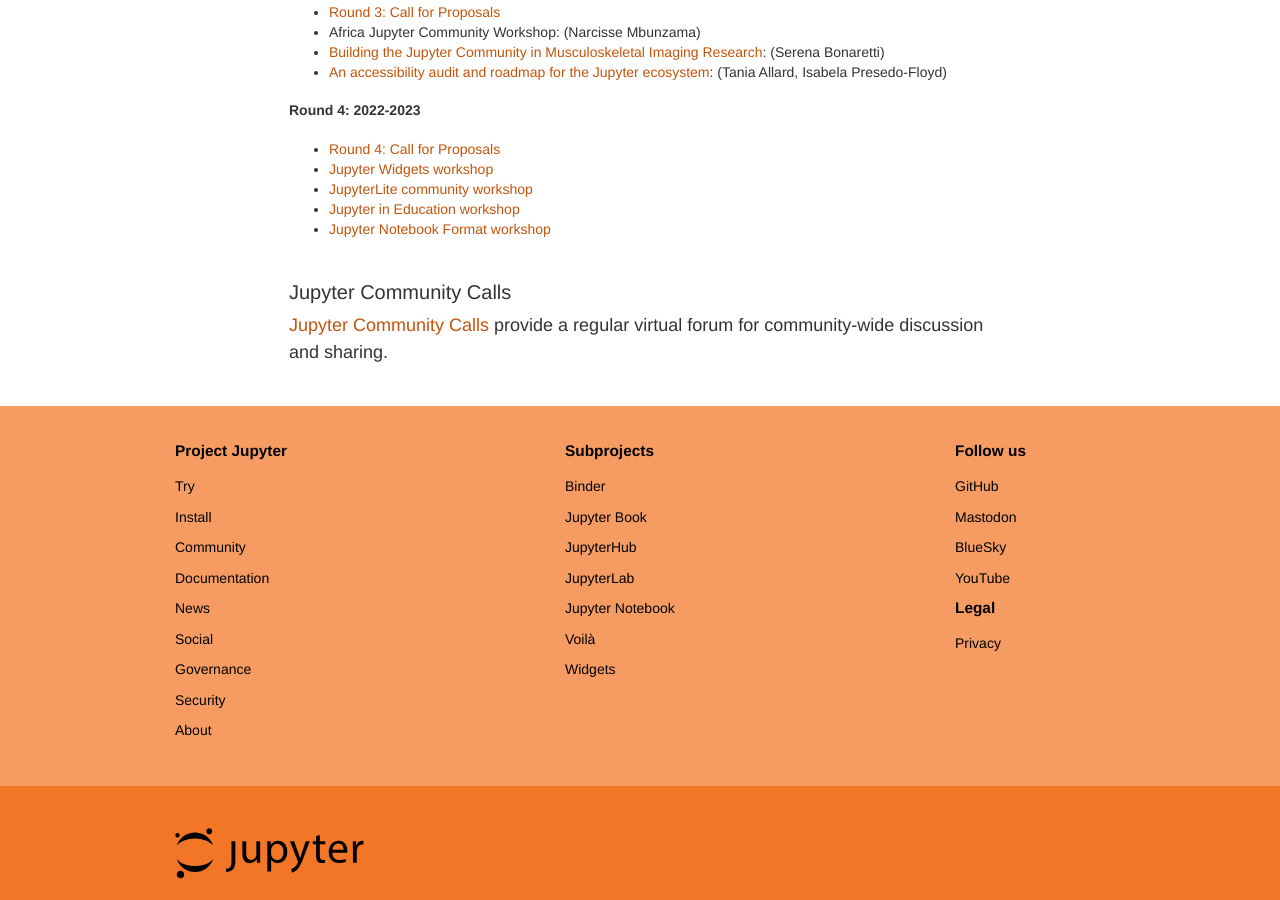
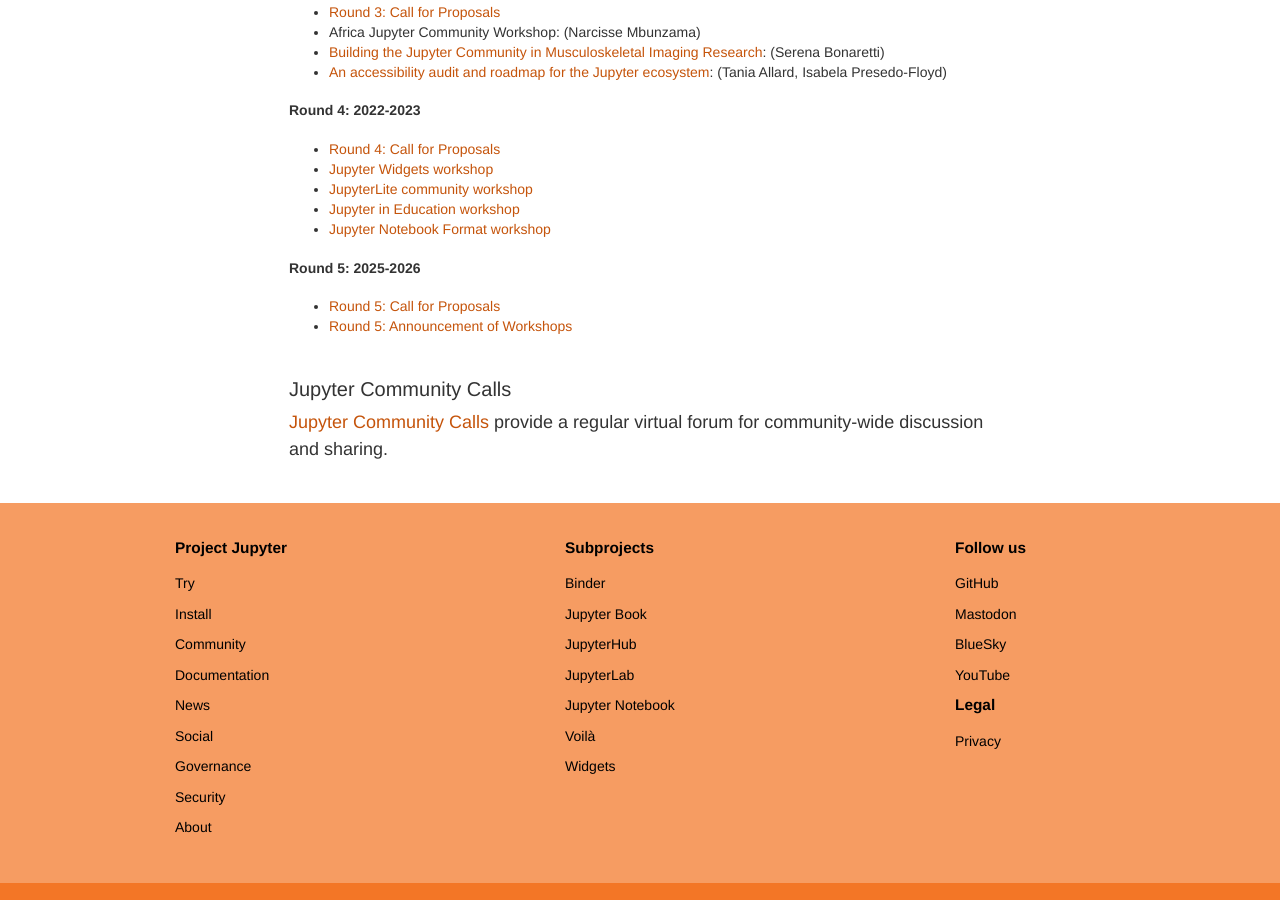
Before and after one commit to jupyter/jupyter.github.io, a Jekyll site: the page built from community.md, in a window 1280 px wide and 900 px high, scrolled down 3875 px. Built offline with Jekyll 4.4.1, drawn with Linux system fonts in a browser that asks for light colours; comment, search, counter and statistics services are not loaded.

Commit message:
Add community workshops round 5 call for proposals (#830)

```diff
--- a/community.md
+++ b/community.md
@@ -161,6 +161,10 @@
 - [Jupyter in Education workshop](https://blog.jupyter.org/jupyter-community-workshop-jupyter-for-education-82af9e34b510)
 - [Jupyter Notebook Format workshop](https://blog.jupyter.org/jupyter-notebook-format-workshop-outcomes-c45faf113018)
 
+#### Round 5: 2025-2026
+- [Round 5: Call for Proposals](https://blog.jupyter.org/jupyter-community-workshops-are-back-3cca15d02975)
+- [Round 5: Announcement of Workshops](https://blog.jupyter.org/jupyter-community-workshops-early-2026-a9ce9670ba19)
+
 ### Jupyter Community Calls
 
 [Jupyter Community Calls](https://jupyter.readthedocs.io/en/latest/community/content-community.html#jupyter-wide-meetings)
```
